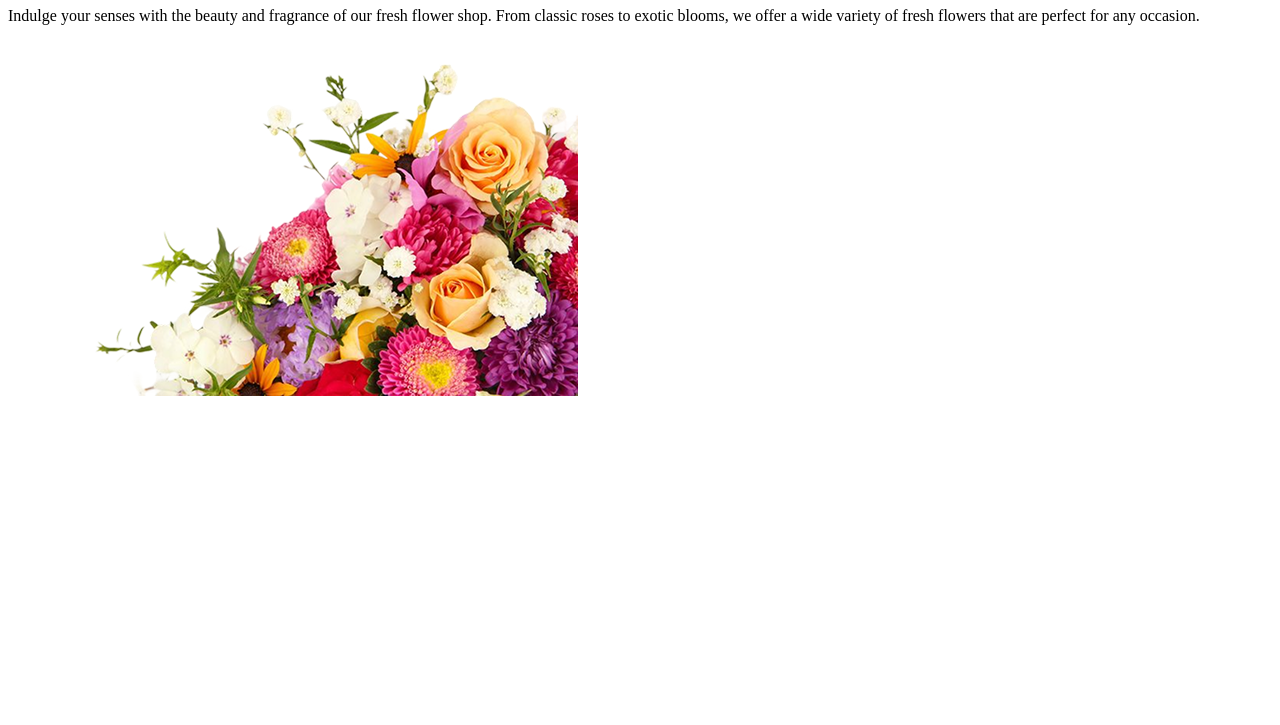
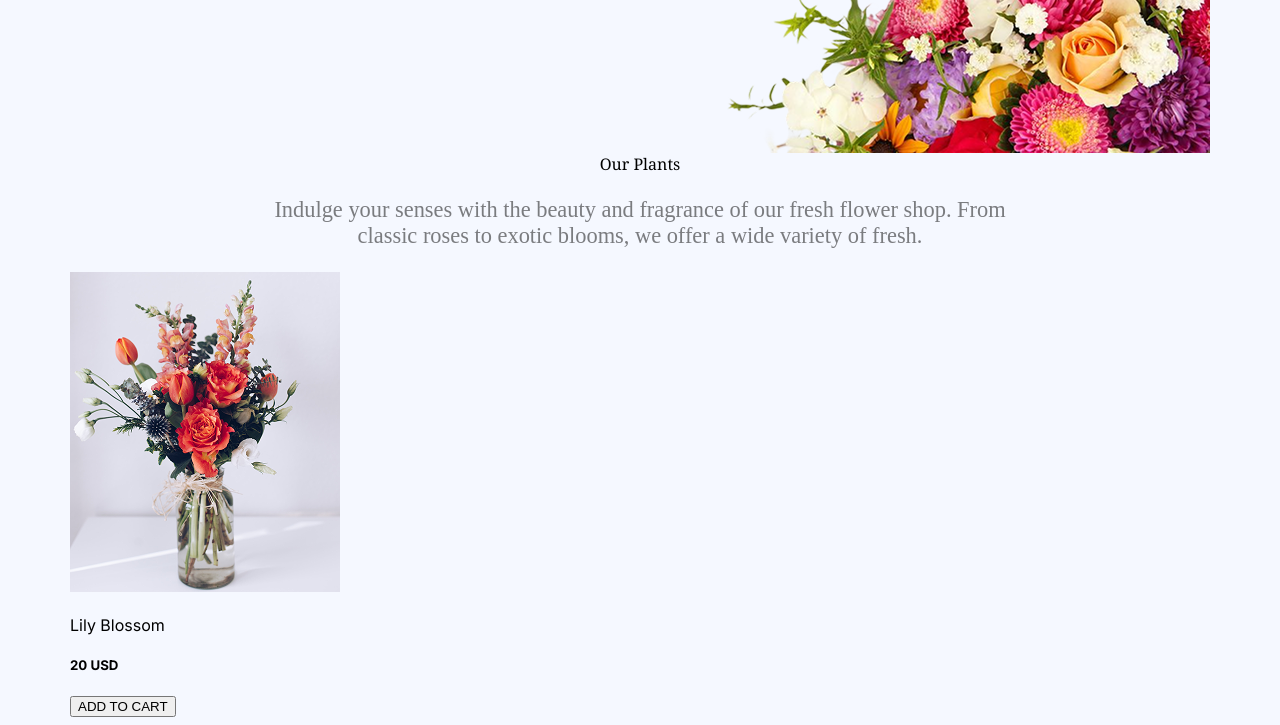
Before and after one commit to 33juhirul/Assignment-002, a plain HTML site: page index.html in a window 1280 px wide. Shown: the part 293-1018 px from the top of the page. Before the commit the page ends 800 px from the top, so only its background shows below. Drawn offline with Linux system fonts and the light colour scheme.

Commit message:
initial commit

```diff
--- a/index.html
+++ b/index.html
@@ -43,3 +43,25 @@
         <img src="./assets/hero-flower.png" alt="Hero Flower" />
       </div>
     </header>
+    <main>
+      <section class="margin">
+        <div class="plants-details text-align">
+          <div class="plants-title noto-serif">
+            <span class="title-color">Our</span> Plants
+          </div>
+          <p class="plants-description text">
+            Indulge your senses with the beauty and fragrance of our fresh
+            flower shop. From <br />
+            classic roses to exotic blooms, we offer a wide variety of fresh.
+          </p>
+        </div>
+        <!-- Product cards section -->
+        <div class="card-section inter">
+          <!-- Repeat card structure for all plants -->
+          <div class="card">
+            <img src="./assets/sample-flower-image.png" alt="Lily Blossom" />
+            <p class="flower-name">Lily Blossom</p>
+            <h5 class="flower-price">20 USD</h5>
+            <button class="btg-primary">ADD TO CART</button>
+          </div>
+        </div>
--- a/style/flower-market.css
+++ b/style/flower-market.css
@@ -0,0 +1,31 @@
+
+@import url("https://fonts.googleapis.com/css2?family=Inter:ital,opsz,wght@0,14..32,100..900;1,14..32,100..900&family=Noto+Serif:ital,wght@0,100..900;1,100..900&display=swap");
+
+.noto-serif {
+  font-family: "Noto Serif", serif;
+}
+.inter {
+  font-family: "Inter", sans-serif;
+}
+
+/* Global Utilities */
+body {
+  background-color: #f5f8ff;
+}
+.flex {
+  display: flex;
+}
+.margin {
+  max-width: 1140px;
+  margin: 0px auto;
+}
+.text {
+  font-size: 1.4rem;
+  color: #00000080;
+}
+.text-align {
+  text-align: center;
+}
+#color-gray {
+  color: #8987a1;
+}
```
